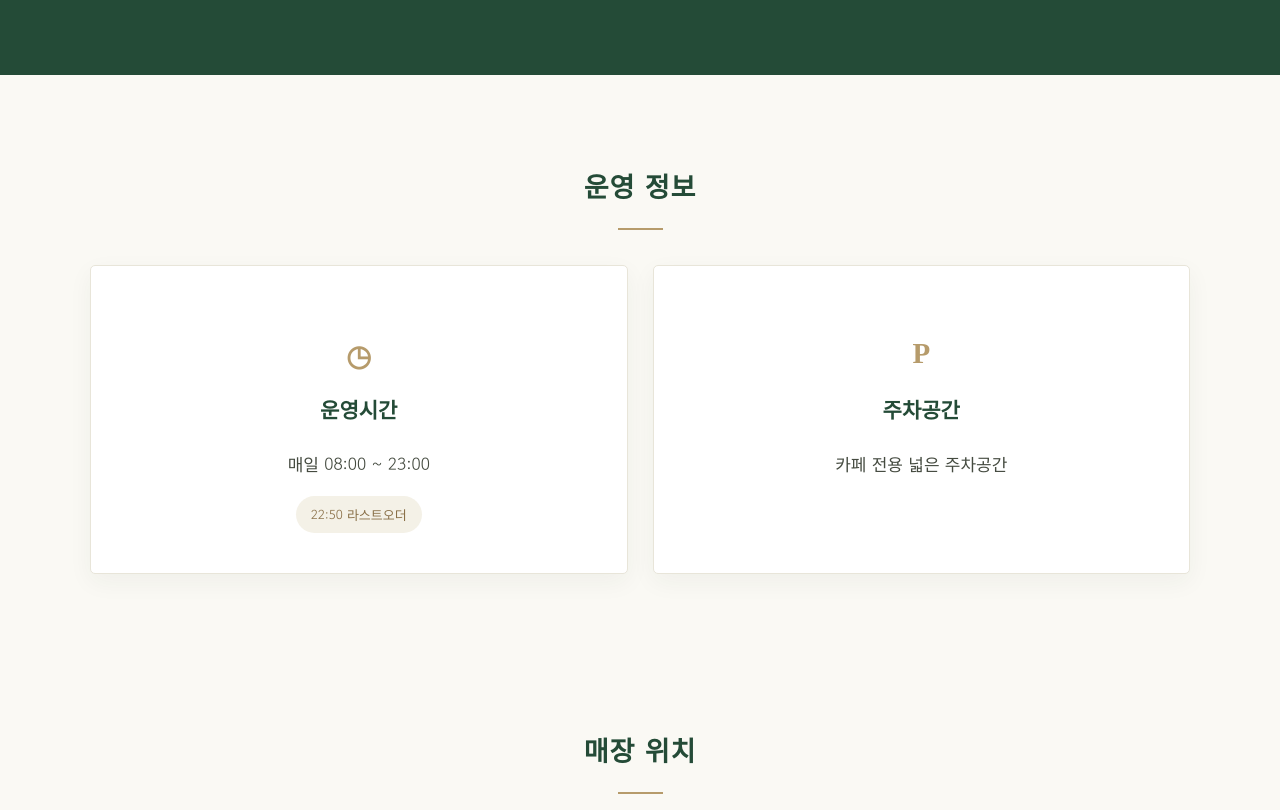
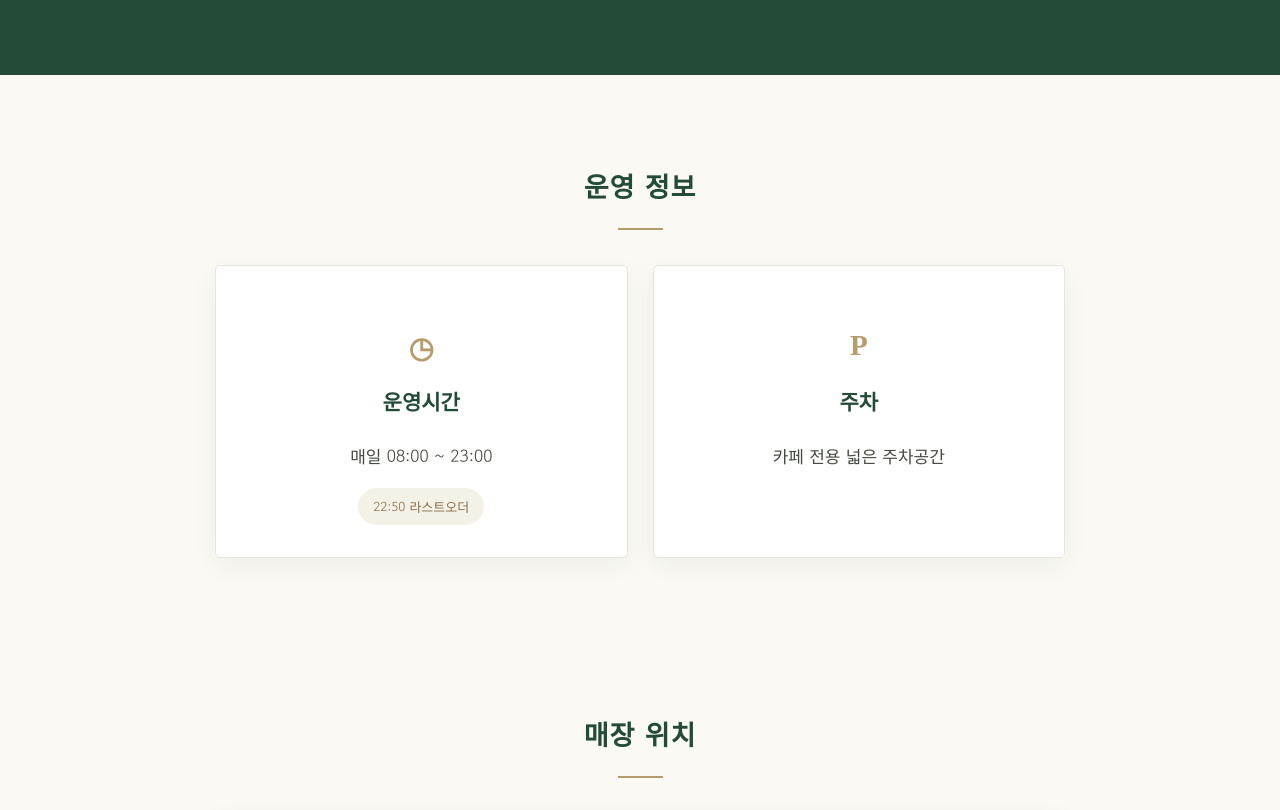
Before and after one commit to heeyaho-design/landingpage, a plain HTML site: page location.html in a window 1280 px wide. Shown: the part 275-1085 px from the top of the page. Drawn offline with Linux system fonts and the light colour scheme.

Commit message:
1119 사각형 크기 수정

```diff
--- a/css/location.css
+++ b/css/location.css
@@ -59,13 +59,14 @@ main {
 
 .operation-info {
   display: grid;
+  max-width: 850px;
   grid-template-columns: 1fr 1fr;
   gap: 25px;
   margin: 0 auto;
 }
 
 .operation-card {
-  padding: 40px 30px;
+  padding: 32px 25px;
   text-align: center;
   background-color: #ffffff;
   border: 1px solid #e8e5d9;
--- a/location.html
+++ b/location.html
@@ -52,7 +52,7 @@
           </section>
 
           <section class="operation-card">
-            <h3>주차공간</h3>
+            <h3>주차</h3>
             <p>카페 전용 넓은 주차공간</p>
           </section>
         </section>
```
